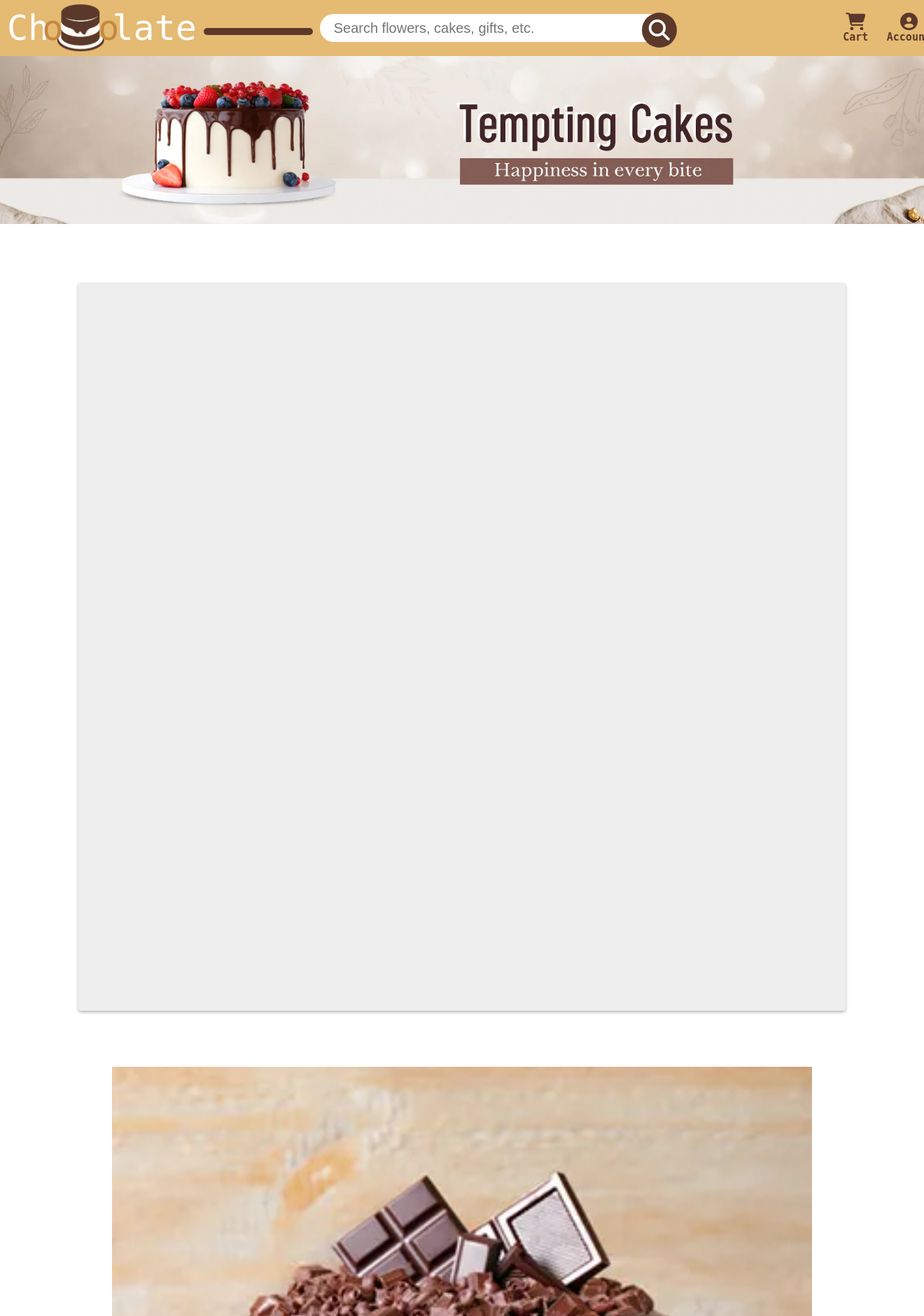
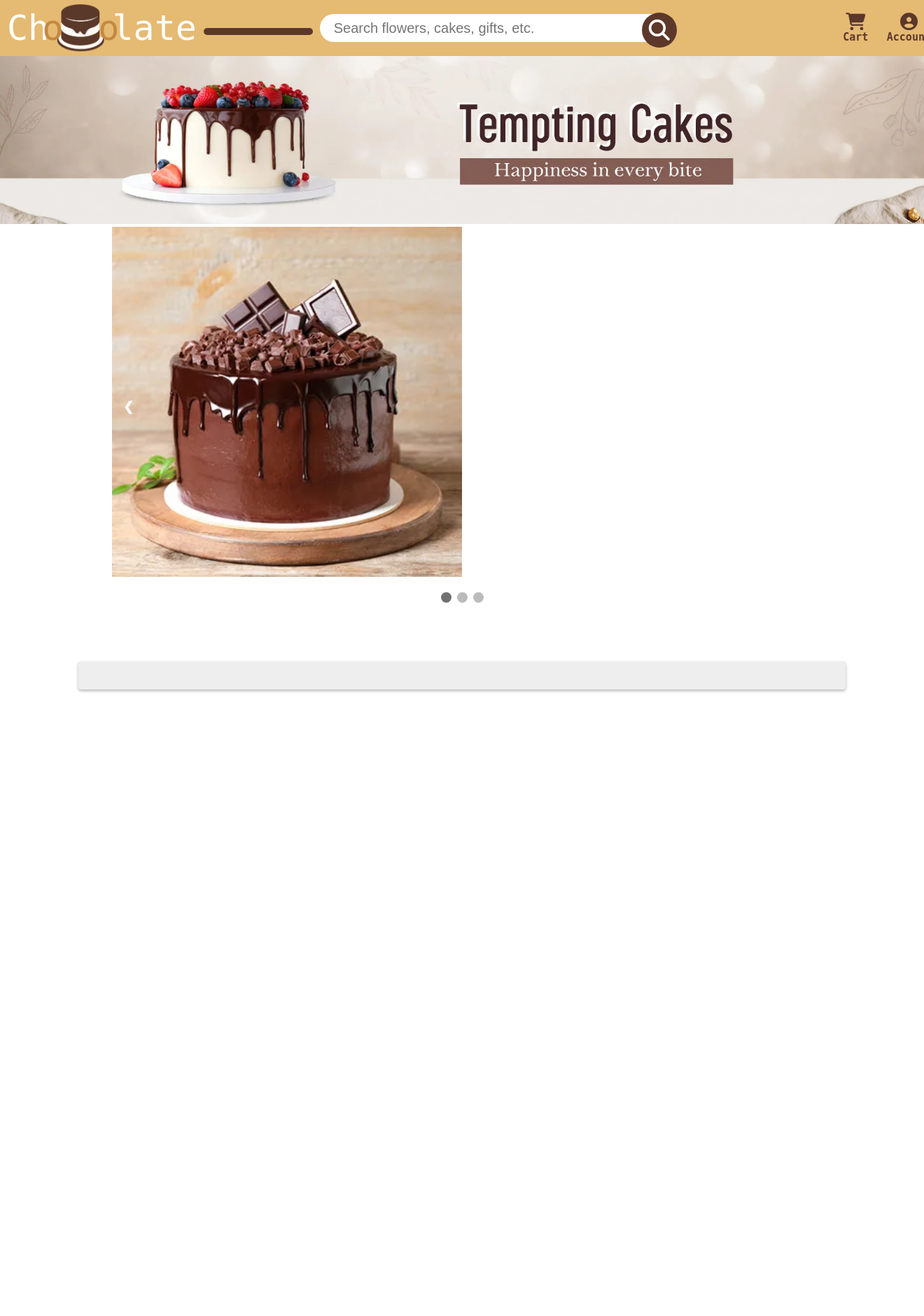
Before and after one commit to yazan-hamamdi/cake-store, a PHP site: page / in a window 1320 px wide; the page is wider, and only the part inside the window is pictured. Shown: the top 1880 px of that part at 70% size. After the commit the page ends 989 px from the top of that part, so only its background shows below. Run offline with PHP 8.4, Linux system fonts and the light colour scheme; some libraries are stand-ins or nearby versions; some web fonts are replaced.

Commit message:
edit slideshow

```diff
--- a/home.css
+++ b/home.css
@@ -2,7 +2,7 @@ div .banner {
     width: 100%;
 }
 
-.mySlides {display: block}
+/* .mySlides {display: block}
 
 /* Slideshow container */
 .slideshow-container {
@@ -73,7 +73,6 @@ div .banner {
 .cake-container{
     display: flex;
     width: 80%;
-    height: 1000px;
     background: #eeeeee;
     box-shadow: 0 2px 4px rgb(0 0 0 / 30%);
     border-radius: 4px;
--- a/index.html
+++ b/index.html
@@ -39,20 +39,21 @@
 
     <!-- this slideshow-container  -->
 
-    <div class="cake-container"></div>
+
+
 
     <div class="slideshow-container">
 
         <div class="mySlides fade">
-        <img src="/image/c1.webp " style="width:100%">
+            <img src="/image/c1.webp " style="width:50%">
         </div>
 
         <div class="mySlides fade">
-        <img src="/image/c2.webp  " style="width:100%">
+            <img src="/image/c2.webp  " style="width:50%">
         </div>
 
         <div class="mySlides fade">
-        <img src="/image/c3.webp  " style="width:100%">
+            <img src="/image/c3.webp  " style="width:50%">
         </div>
 
         <a class="prev" onclick="plusSlides(-1)">❮</a>
@@ -67,7 +68,7 @@
         <span class="dot" onclick="currentSlide(3)"></span>
     </div>
     <!-- this end slideshow-container  -->
-
+    <div class="cake-container"></div>
     <!-- slideshow-container script -->
     <script>
         let slideIndex = 1;
@@ -85,16 +86,16 @@
             let i;
             let slides = document.getElementsByClassName("mySlides");
             let dots = document.getElementsByClassName("dot");
-            if (n > slides.length) {slideIndex = 1}
-            if (n < 1) {slideIndex = slides.length}
+            if (n > slides.length) { slideIndex = 1 }
+            if (n < 1) { slideIndex = slides.length }
             for (i = 0; i < slides.length; i++) {
                 slides[i].style.display = "none";
             }
             for (i = 0; i < dots.length; i++) {
                 dots[i].className = dots[i].className.replace(" active", "");
             }
-            slides[slideIndex-1].style.display = "block";
-            dots[slideIndex-1].className += " active";
+            slides[slideIndex - 1].style.display = "block";
+            dots[slideIndex - 1].className += " active";
         }
     </script>
 
```
Lines whose indentation alone changed are shown as unchanged.
